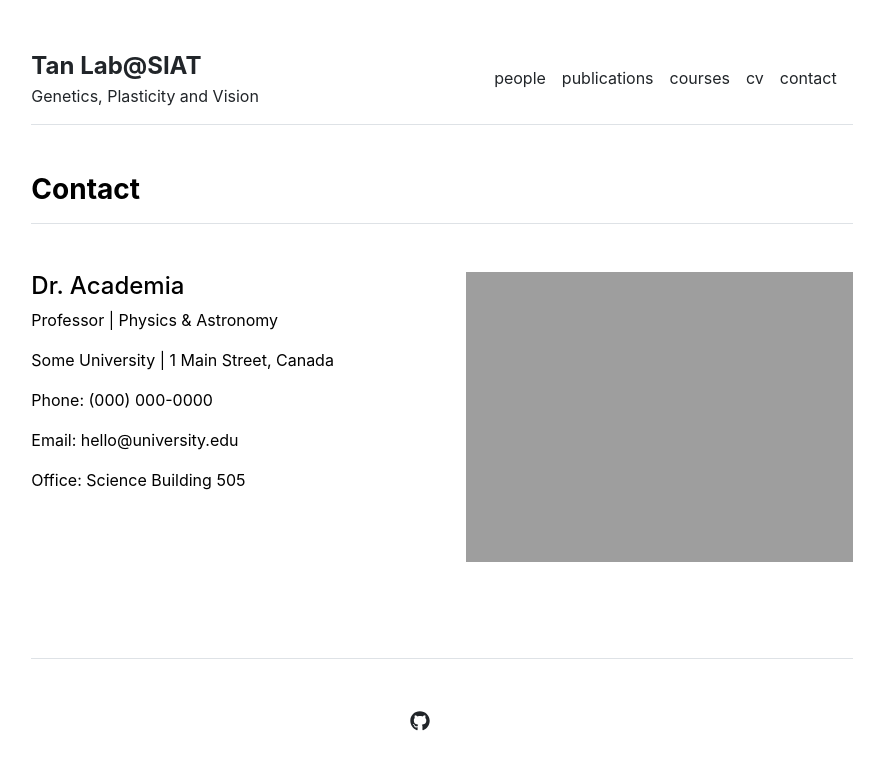
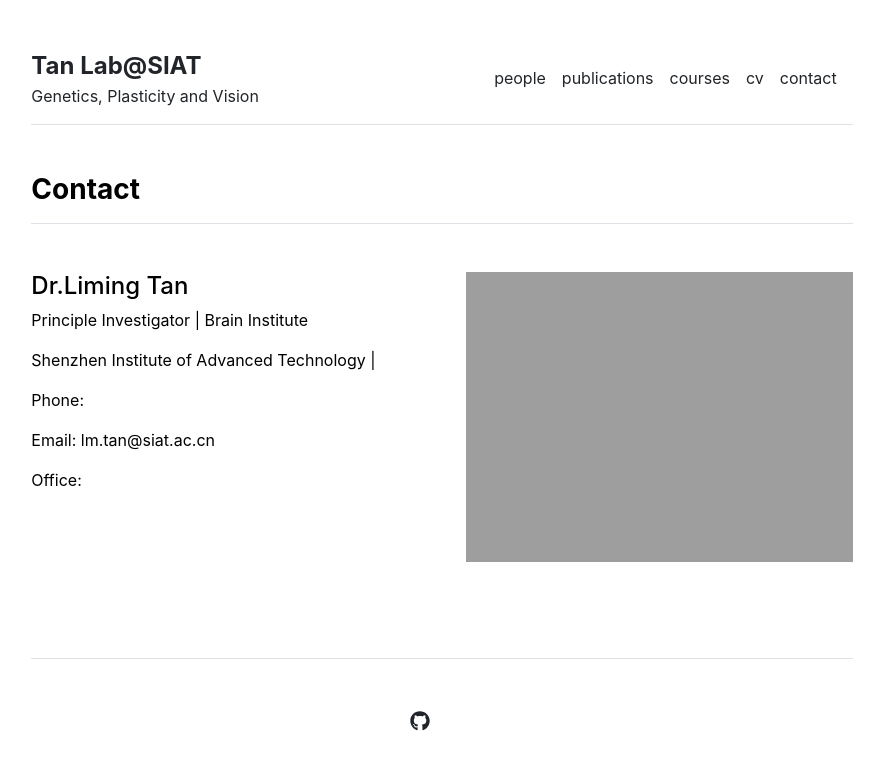
Before and after one commit to Tan-Lab-SIAT/lab-homepage, a Jekyll site: the page built from contact.md, in a window 1280 px wide. Shown: the top 770 px of the page, without its empty margins (198-1082 px from the left). Built offline with Jekyll 4.4.1, drawn with Linux system fonts in a browser that asks for light colours.

Commit message:
Update settings.yml

```diff
--- a/_data/settings.yml
+++ b/_data/settings.yml
@@ -29,4 +29,4 @@
 
 
 contacts:
-- {name: 'Dr. Academia', title: 'Professor', department: 'Physics & Astronomy', institution: 'Some University', institution_address: '1 Main Street, Canada', phone: '(000) 000-0000', email: 'hello@university.edu', office: 'Science Building 505', image: 'assets/img/contact.jpg'}
+- {name: 'Dr.Liming Tan', title: 'Principle Investigator', department: 'Brain Institute', institution: 'Shenzhen Institute of Advanced Technology', email: 'lm.tan@siat.ac.cn', image: 'assets/img/map.png'}
```
